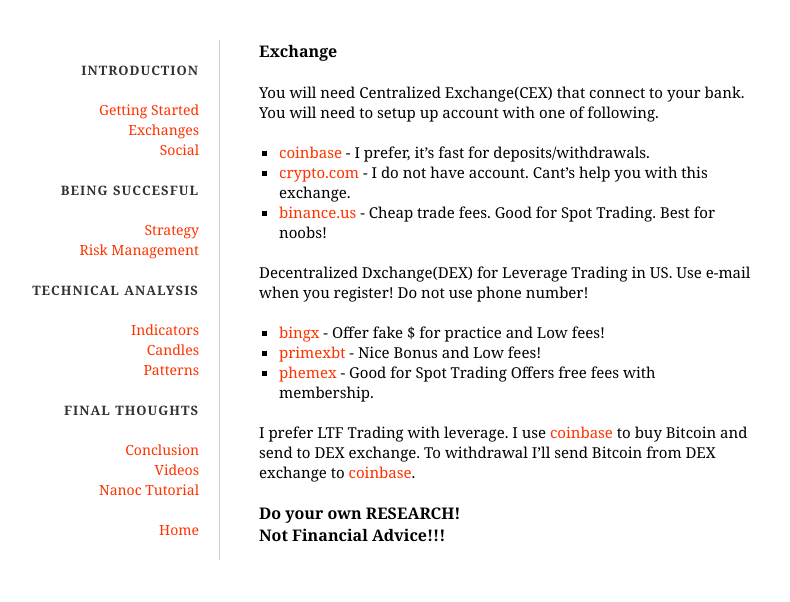
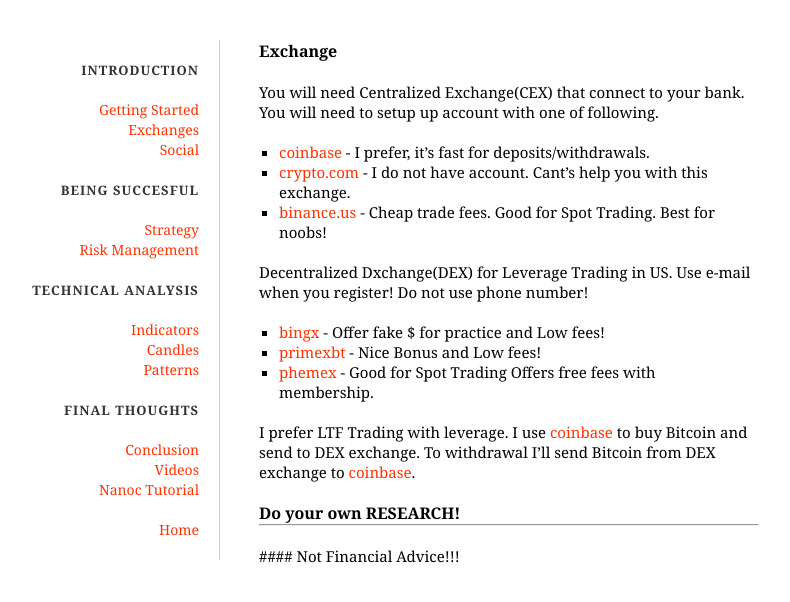
Before and after one commit to crypto-trading-101/crypto-trading-101.github.io, a plain HTML site: page exchanges/index.html in a window 1280 px wide. Shown: the whole page, without its empty margins (21-811 px from the left). Drawn offline with Linux system fonts and the light colour scheme.

Commit message:
Add files via upload

```diff
--- a/exchanges/index.html
+++ b/exchanges/index.html
@@ -31,8 +31,8 @@ You will need to setup up account with one of following.</p>
 <p>I prefer LTF Trading with leverage.  I use <a href="https://www.coinbase.com/">coinbase</a> to buy Bitcoin and send to DEX exchange.  To withdrawal I’ll send Bitcoin from DEX exchange to <a href="https://www.coinbase.com/">coinbase</a>.</p>
 
 <h4 id="do-your-own-research">Do your own RESEARCH!</h4>
-
-<h4 id="not-financial-advice">Not Financial Advice!!!</h4>
+<hr />
+<p>#### Not Financial Advice!!!</p>
 
     </div>
     <div id="sidebar">
```
